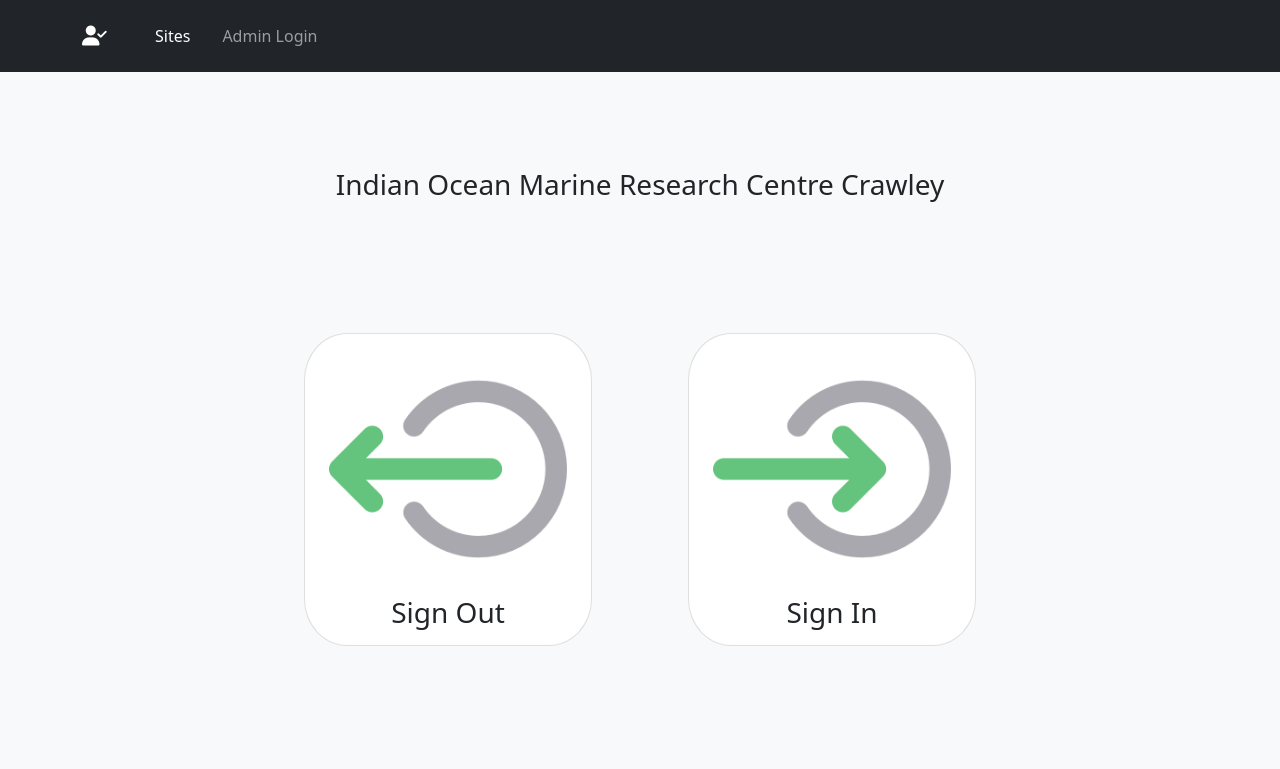
After one commit to vis-man/vis-man, a Django app: page /survey/00e7e65a-46c5-4cb1-a4fa-e4401cdaf4a6/enter_exit in a window 1280 px wide. The commit adds this page. Shown: the top 769 px of the page. Run offline with Django 3.2, Linux system fonts and the light colour scheme; data comes from the database, SQL or seed files in the repository; both versions use the stored data as it was after the commit; some libraries are stand-ins or nearby versions.

Commit message:
Pages Reordered

```diff
--- a/vis_man/survey/static/survey/main.css
+++ b/vis_man/survey/static/survey/main.css
@@ -1,6 +1,10 @@
 /* Sizing */
 .min-height-80 {
   min-height: 80vh;
+}
+
+.min-height-70 {
+  min-height: 70vh;
 }
 
 /* Visual Effects */
@@ -19,3 +23,16 @@
   scrollbar-width: none; /* Firefox */
   -ms-overflow-style: none; /* IE 10+ */
 }
+
+/* Media Queries */
+@media (max-width: 600px) {
+  .txt-sm {
+    font-size: smaller;
+  }
+}
+
+@media (max-width: 200px) {
+  .img-rmv {
+    display: none;
+  }
+}
--- a/vis_man/survey/templates/survey/base.html
+++ b/vis_man/survey/templates/survey/base.html
@@ -24,7 +24,7 @@
         <div class="collapse navbar-collapse" id="navbarNav">
           <ul class="navbar-nav my-2 ms-3">
             <li class="nav-item mx-2">
-              <a class="nav-link active" aria-current="page" href="{% url 'vis-man-home'%}">Home</a>
+              <a class="nav-link active" aria-current="page" href="{% url 'sites'%}">Sites</a>
             </li>
             <li class="nav-item mx-2">
               <a class="nav-link" href="{% url 'admin:index' %}">Admin Login</a>
--- /dev/null
+++ b/vis_man/survey/templates/survey/enter_exit.html
@@ -0,0 +1,18 @@
+{% extends "survey/base.html" %}
+{% block content %}
+{% load static %}
+<divclass="d-flex justify-content-center align-items-center">
+  <h1 class="fs-3 text-center text-wrap mt-5 pt-5">{{site.name}}</h1>
+  <div class="d-flex justify-content-center align-items-center min-height-70">
+    <a href="{% url 'signout'%}" class="card d-flex flex-column align-items-center justify-content-md-center text-decoration-none mx-5 card-width" style="width: 18rem; border-radius: 15%">
+      <img src="{% static 'survey/logout.png' %}" class="card-img-top px-4 pt-3 img-fluid img-rmv" alt="...">
+      <h3 class='text-dark py-2 text-center txt-sm'>Sign Out</h3>
+    </a>
+    <a href="{% url 'forms' site.id%}" class="card d-flex flex-column align-items-center justify-content-md-center text-decoration-none mx-5 card-width" style="width: 18rem; border-radius: 15%">
+      <img src="{% static 'survey/login.png' %}" class="card-img-top px-4 pt-3 img-fluid img-rmv" alt="...">
+      <h3 class='text-dark py-2 text-center txt-sm'>Sign In</h3>
+
+    </a>
+  </div>
+</divclass=>
+{% endblock content %}
--- a/vis_man/survey/templates/survey/form.html
+++ b/vis_man/survey/templates/survey/form.html
@@ -11,6 +11,7 @@
     py-5
   "
 >
+  <h1 class="fs-3 text-center text-wrap mb-5 pb-5">{{site.name}}</h1>
   <form action="" method="post">
     {% csrf_token %} {{ main_form.non_field_errors }} {% for field in main_form %}
     <div class="mb-3">
--- a/vis_man/survey/templates/survey/sites.html
+++ b/vis_man/survey/templates/survey/sites.html
@@ -8,11 +8,11 @@
     min-height-80
   "
 >
-  <h1 class="mb-5 mt-auto pt-5">Which Site Are You Planning to Visit?</h1>
+  <h1 class="mb-5 mt-auto pt-5">Select a Site</h1>
   <div class="list-group mb-auto py-5 mt-4">
     {% for site in sites %}
     <a
-      href="{% url 'vis-man-forms' site.id%}"
+      href="{% url 'enter_exit' site.id%}"
       class="list-group-item my-2 py-2 rounded-3"
       aria-current="true"
       >{{site.name}}
--- a/vis_man/survey/urls.py
+++ b/vis_man/survey/urls.py
@@ -2,8 +2,8 @@ from django.urls import path
 from . import views
 
 urlpatterns = [
-    path('', views.home, name='vis-man-home'),
-    path('survey/signin', views.sites, name='vis-man-sites'),
-    path('survey/signout', views.signout, name='vis-man-signout'),
-    path('survey/<str:pk>/', views.forms, name='vis-man-forms')
+    path('', views.sites, name='sites'),
+    path('survey/signout', views.signout, name='signout'),
+    path('survey/<str:pk>/', views.forms, name='forms'),
+    path('survey/<str:pk>/enter_exit', views.enter_exit, name='enter_exit'),
 ]
--- a/vis_man/survey/views.py
+++ b/vis_man/survey/views.py
@@ -3,8 +3,11 @@ from .models import Site, Visitor, History
 from .forms import MainForm, Signout
 from datetime import datetime
 
-def home(request):
-    return render(request, 'survey/home.html')
+def enter_exit(request, pk):
+    context = {
+        'site':Site.objects.get(id=pk),
+    }
+    return render(request, 'survey/enter_exit.html', context)
 
 def sites(request):
     context = {
@@ -33,7 +36,8 @@ def signout(request):
                 history.save()
                 this_visitor.checkout = True
                 this_visitor.save()
-                return redirect('vis-man-home')
+                pk = this_visitor.site.id
+                return redirect('enter_exit', pk=pk)
 
     context = {
         'signout_form': signout_form
@@ -67,7 +71,10 @@ def forms(request, pk):
             visitor.site = site
             visitor.checkout = False
             visitor.save()
-            return redirect('vis-man-home')
+            context = {
+                'pk': pk
+            }
+            return redirect('enter_exit', pk=pk)
 
     context = {
         'site':site,
```
Also changed, not shown: vis_man/survey/templates/survey/home.html (deleted, +0 -14 lines), vis_man/db.sqlite3.
